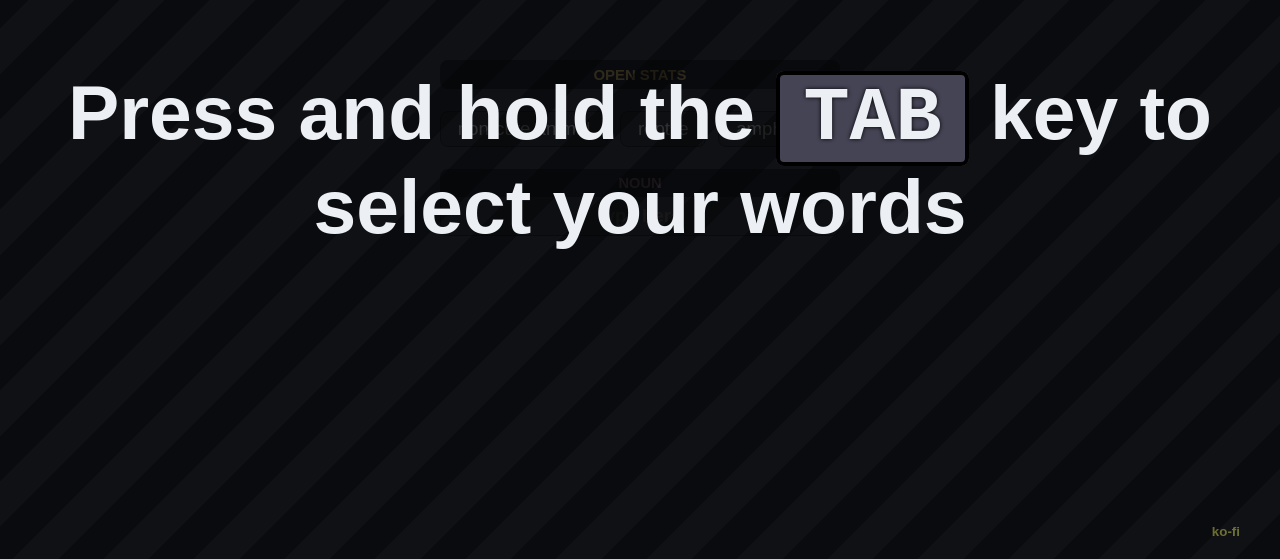
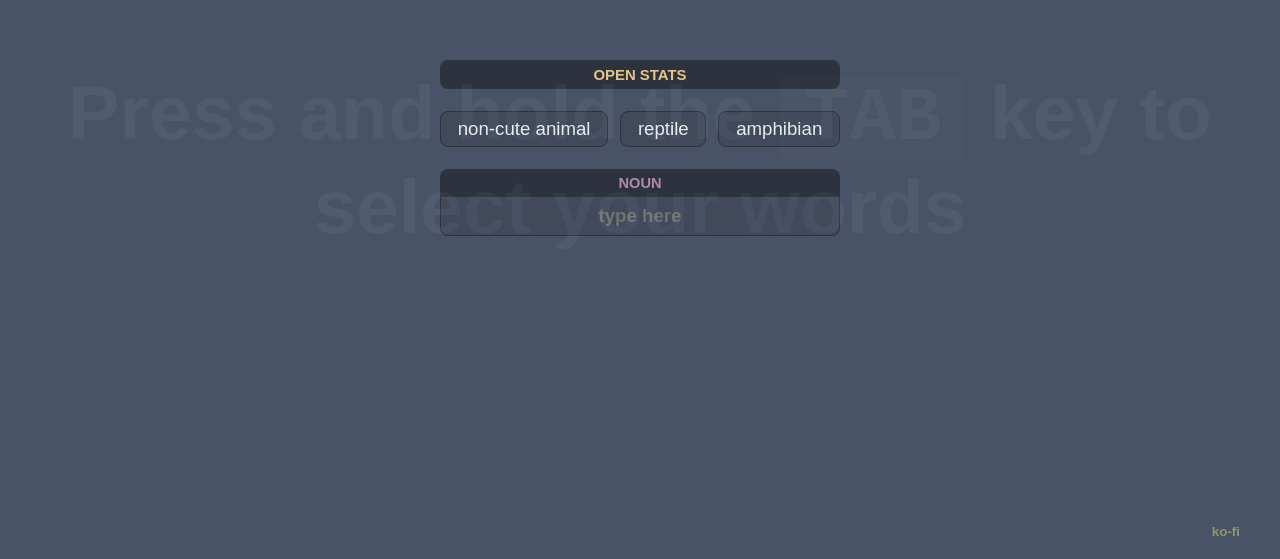
Before and after one commit to debil03311/kamasona, a Vue app: page / in a window 1280 px wide. Shown: the part 241-800 px from the top of the page. Built offline with nearby package versions, Linux system fonts and the light colour scheme; a web font is replaced by a local one.

Commit message:
Fade out instructions after 2s

```diff
--- a/src/App.vue
+++ b/src/App.vue
@@ -72,6 +72,12 @@
     #000C calc(var(--gradient-size) * 2));
   font-size: 6vw;
   font-weight: 800;
+  transition: 4s;
+
+  pointer-events: none;
+  user-select: none;
+  -moz-user-select: none;
+  -webkit-user-select: none;
 
   display: grid;
   place-items: center;
@@ -261,6 +267,11 @@
     }
   },
   mounted() {
+    setTimeout(()=> {
+      document.getElementById("instructions").style
+        .setProperty("opacity", 0);
+    }, 2000);
+
     this.rowStates = new Array(this.batches.length)
       .fill(false)
 
```
